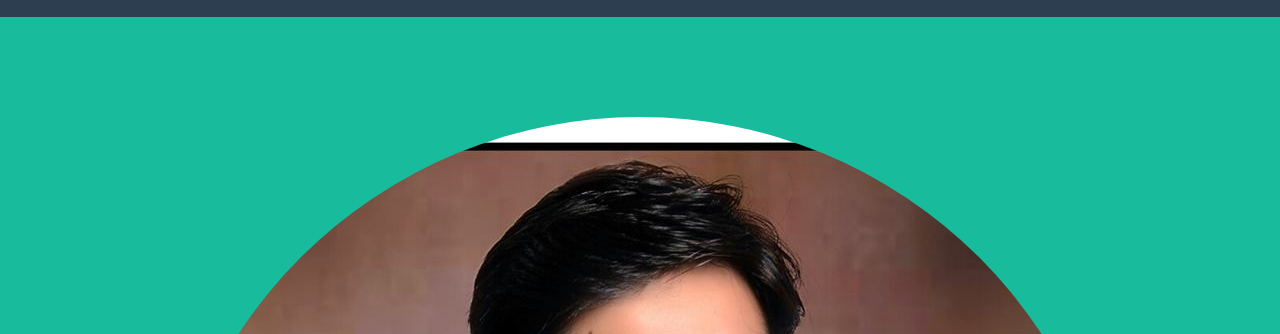
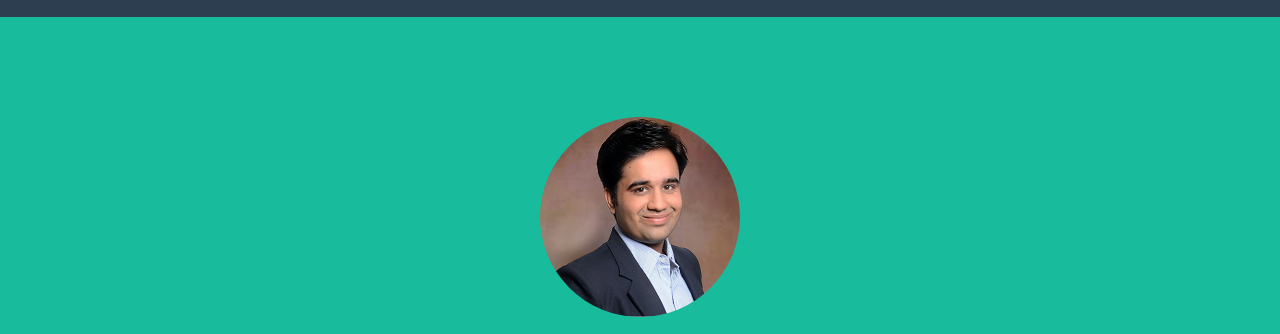
Before and after one commit to nikhilashoksharma/nikhilashoksharma.github.io, a website: page pages/index.html in a window 1280 px wide. Shown: the part 83-417 px from the top of the page. Drawn offline with nearby package versions, Linux system fonts and the light colour scheme; files that its build step writes are made by us from their sources.

Commit message:
Profile photo changes

```diff
--- a/pages/index.html
+++ b/pages/index.html
@@ -71,7 +71,7 @@
         <div class="container">
             <div class="row">
                 <div class="col-lg-12">
-                    <img class="img-circle img-responsive img-center" src="../img/profile.jpg" alt="">
+                    <img class="img-circle img-responsive img-center" src="../img/profile.png" alt="">
                     <div class="intro-text">
                         <span class="name">Nikhil Sharma</span>
                         <hr class="star-light">
```
Also changed, not shown: img/profile.jpg (deleted), img/profile.png (added).
